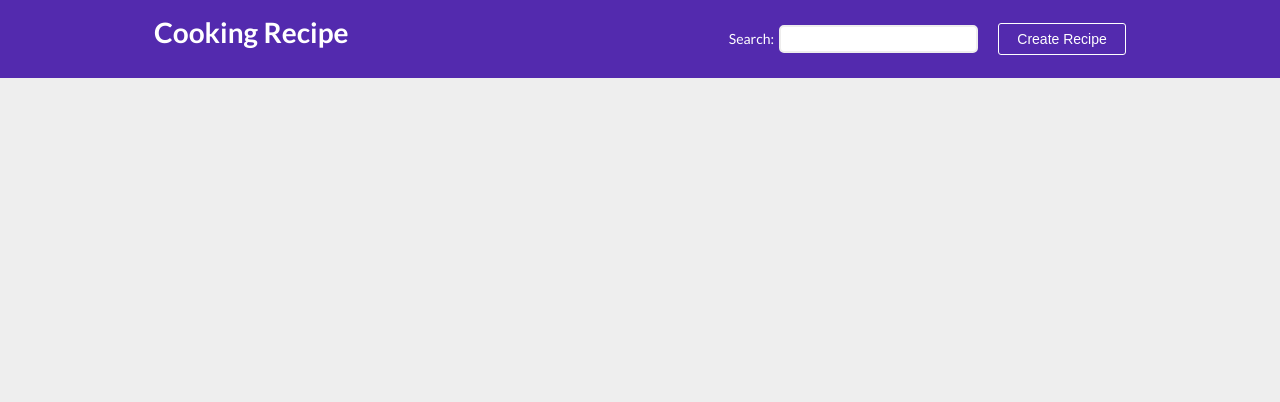
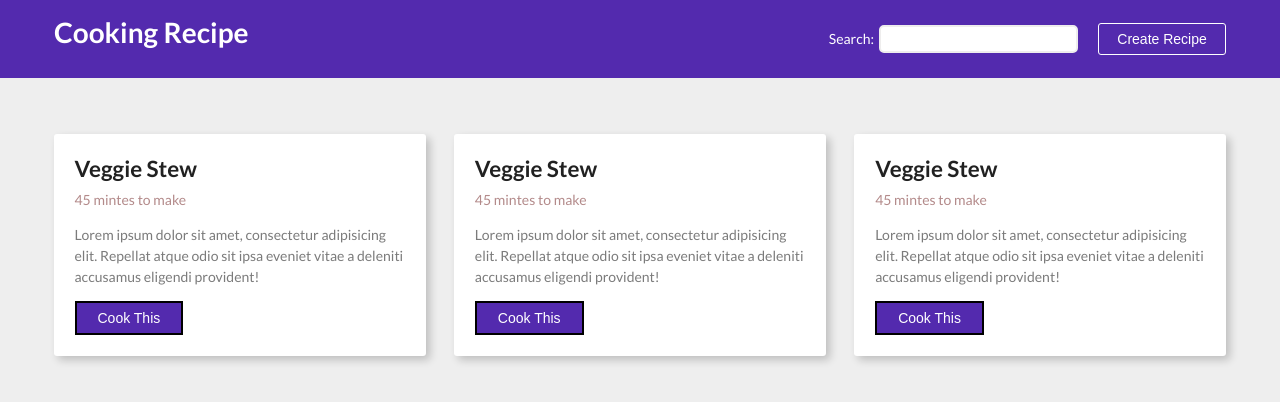
Before and after one commit to SheriefElnahas/17-Udemy-React-Ninja-Project-17-Recipe, a React (Vite) app: page / in a window 1280 px wide. Shown: the top 402 px of the page. Built offline with nearby package versions, Linux system fonts and the light colour scheme.

Commit message:
Recipes component

```diff
--- a/src/App.css
+++ b/src/App.css
@@ -4,6 +4,6 @@ body {
   margin: 0 auto;
 }
 
-.container {
+/* .container {
   max-width: 1000px;
-}
+} */
--- a/src/App.jsx
+++ b/src/App.jsx
@@ -1,12 +1,17 @@
 import './App.css';
 import Header from './components/Header';
+import Recipes from './components/Recipes';
 
 function App() {
   return (
-    <main>
+    <>
       <Header />
-      <div className="container"></div>
-    </main>
+      <main>
+        <div className="container">
+          <Recipes />
+        </div>
+      </main>
+    </>
   );
 }
 
--- a/src/components/Header.css
+++ b/src/components/Header.css
@@ -7,7 +7,7 @@
   align-items: center;
   padding: 1rem;
   color: #fff;
-  max-width: 1000px;
+  width: 1200px;
   margin: 0 auto;
 }
 
--- /dev/null
+++ b/src/components/Recipe.css
@@ -0,0 +1,42 @@
+.Recipes {
+  display: flex;
+
+  padding: 3rem 2rem;
+  width: 1257px;
+  margin: 0 auto;
+}
+
+.Recipe {
+  background: #fff;
+  margin: 1rem;
+  padding: 1.5rem;
+  border-radius: 3px;
+  box-shadow: 4px 4px 8px rgba(0, 0, 0, 0.2);
+}
+
+.Recipe-title {
+  font-size: 1.6rem;
+  margin-bottom: 6px;
+}
+
+.Recipe-time {
+  color: #b38a8a;
+}
+
+.Recipe-description {
+  line-height: 1.5;
+  color: #7b7b7b;
+}
+
+.Recipe-btn {
+  background: #532aae;
+  padding: 0.5rem 1.5rem;
+  color: #fff;
+  cursor: pointer;
+  transition: all 0.2s linear;
+  border: 2px solid black;
+}
+.Recipe-btn:hover {
+  background: transparent;
+  color: #000;
+}
--- /dev/null
+++ b/src/components/Recipes.jsx
@@ -0,0 +1,28 @@
+import './Recipe.css';
+
+function Recipes() {
+  return (
+    <section className="Recipes">
+      <div className="Recipe">
+        <h2 className="Recipe-title">Veggie Stew</h2>
+        <p className="Recipe-time">45 mintes to make</p>
+        <p className="Recipe-description">Lorem ipsum dolor sit amet, consectetur adipisicing elit. Repellat atque odio sit ipsa eveniet vitae a deleniti accusamus eligendi provident!</p>
+        <button className="Recipe-btn">Cook This</button>
+      </div>
+      <div className="Recipe">
+        <h2 className="Recipe-title">Veggie Stew</h2>
+        <p className="Recipe-time">45 mintes to make</p>
+        <p className="Recipe-description">Lorem ipsum dolor sit amet, consectetur adipisicing elit. Repellat atque odio sit ipsa eveniet vitae a deleniti accusamus eligendi provident!</p>
+        <button className="Recipe-btn">Cook This</button>
+      </div>
+      <div className="Recipe">
+        <h2 className="Recipe-title">Veggie Stew</h2>
+        <p className="Recipe-time">45 mintes to make</p>
+        <p className="Recipe-description">Lorem ipsum dolor sit amet, consectetur adipisicing elit. Repellat atque odio sit ipsa eveniet vitae a deleniti accusamus eligendi provident!</p>
+        <button className="Recipe-btn">Cook This</button>
+      </div>
+    </section>
+  );
+}
+
+export default Recipes;
```
